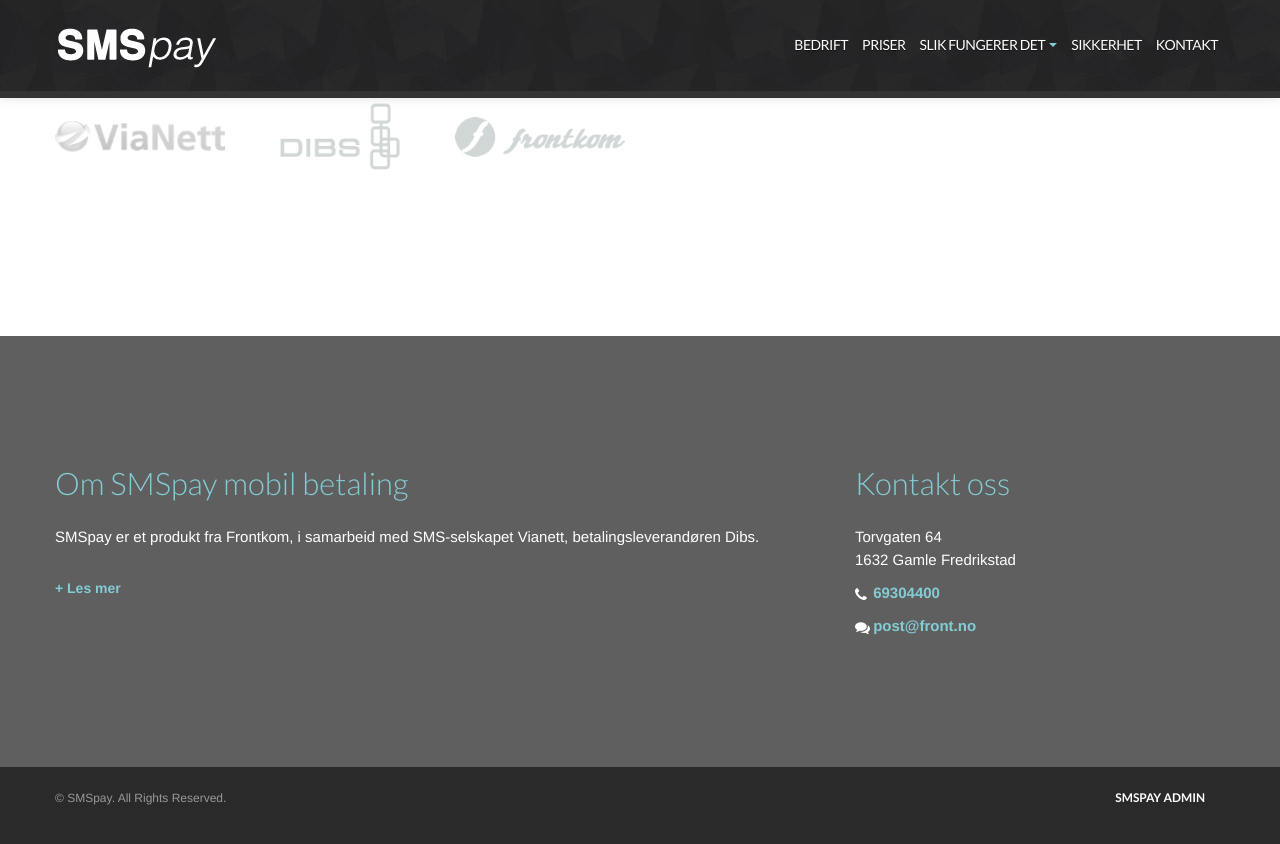
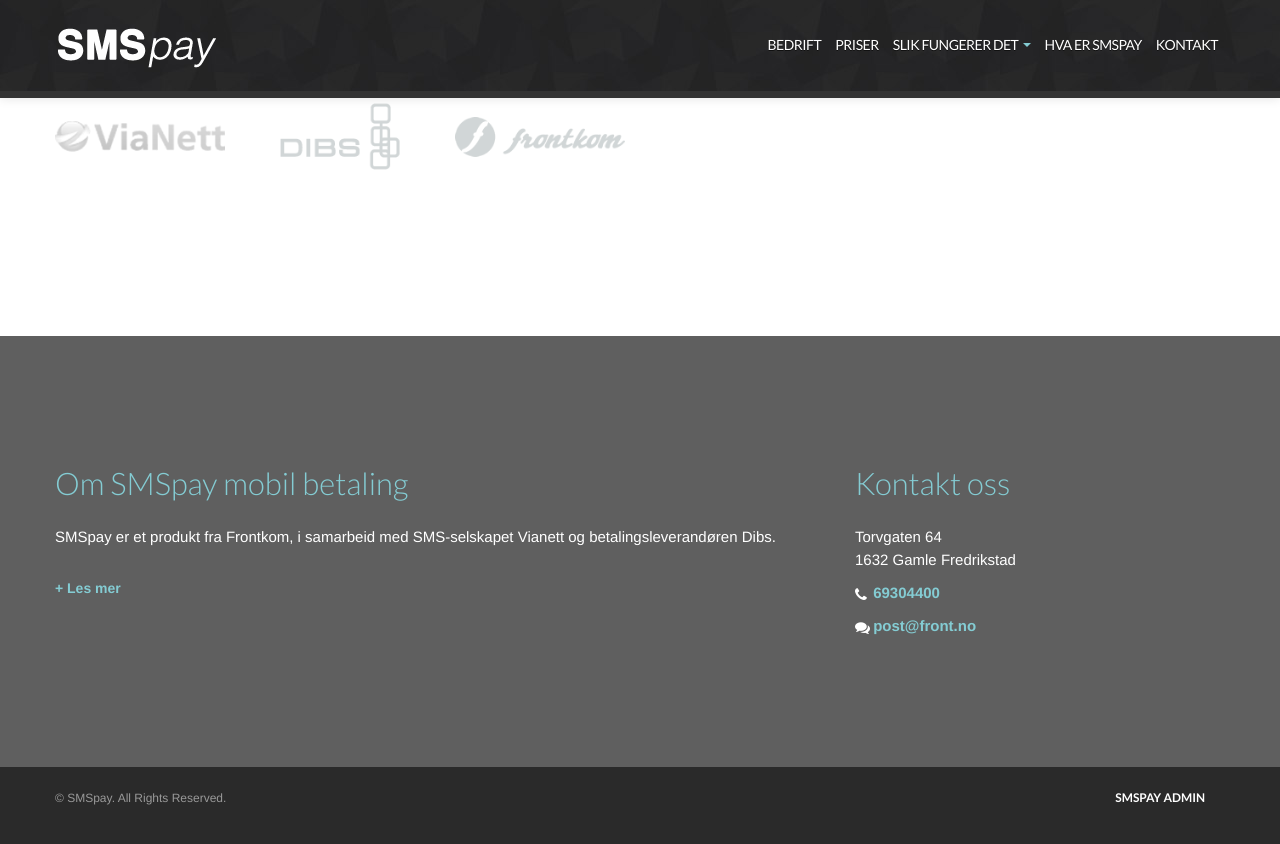
Before and after one commit to front/smspay.io, a Jekyll site: the page built from index.html, in a window 1280 px wide and 900 px high, scrolled down 2177 px. Shown: the top 844 px of the window. Built offline with Jekyll 4.4.1, drawn with Linux system fonts in a browser that asks for light colours; nearby versions of some CDN libraries; grey boxes are pictures that could not be loaded.

Commit message:
Rename Sikkerhet

```diff
--- a/_layouts/default.html
+++ b/_layouts/default.html
@@ -62,7 +62,7 @@
                 <li><a href="/bedrift/hvordan">→ For bedriften (merchant)</a></li>
               </ul>
             </li>
-            <li><a href="/sikkerhet">Sikkerhet</a></li>
+            <li><a href="/hva">Hva er SMSpay</a></li>
             <li><a href="/kontakt">Kontakt</a></li>
           </ul>
         </div><!--/.nav-collapse -->
@@ -80,7 +80,7 @@
         <!--Bottom Section One-->
         <div class="span8">
           <h2>Om SMSpay mobil betaling</h2>
-            <p>SMSpay er et produkt fra Frontkom, i samarbeid med SMS-selskapet Vianett, betalingsleverandøren Dibs.</p><br />
+            <p>SMSpay er et produkt fra Frontkom, i samarbeid med SMS-selskapet Vianett og betalingsleverandøren Dibs.</p><br />
             <a class="more" href="/sikkerhet">+ Les mer</a>
         </div>
 
```
Also changed, not shown: hva/index.html (renamed from sikkerhet/index.html).
